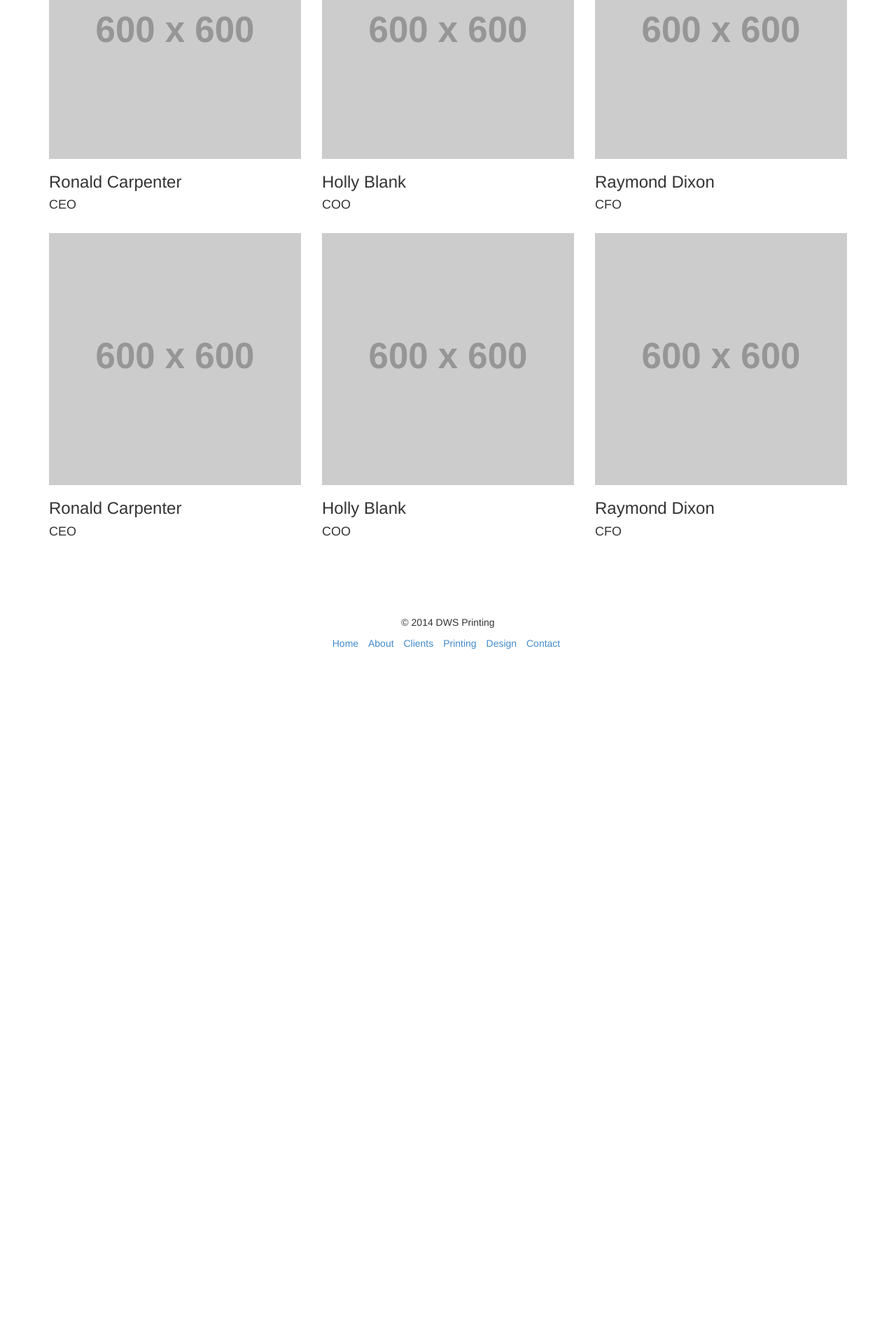
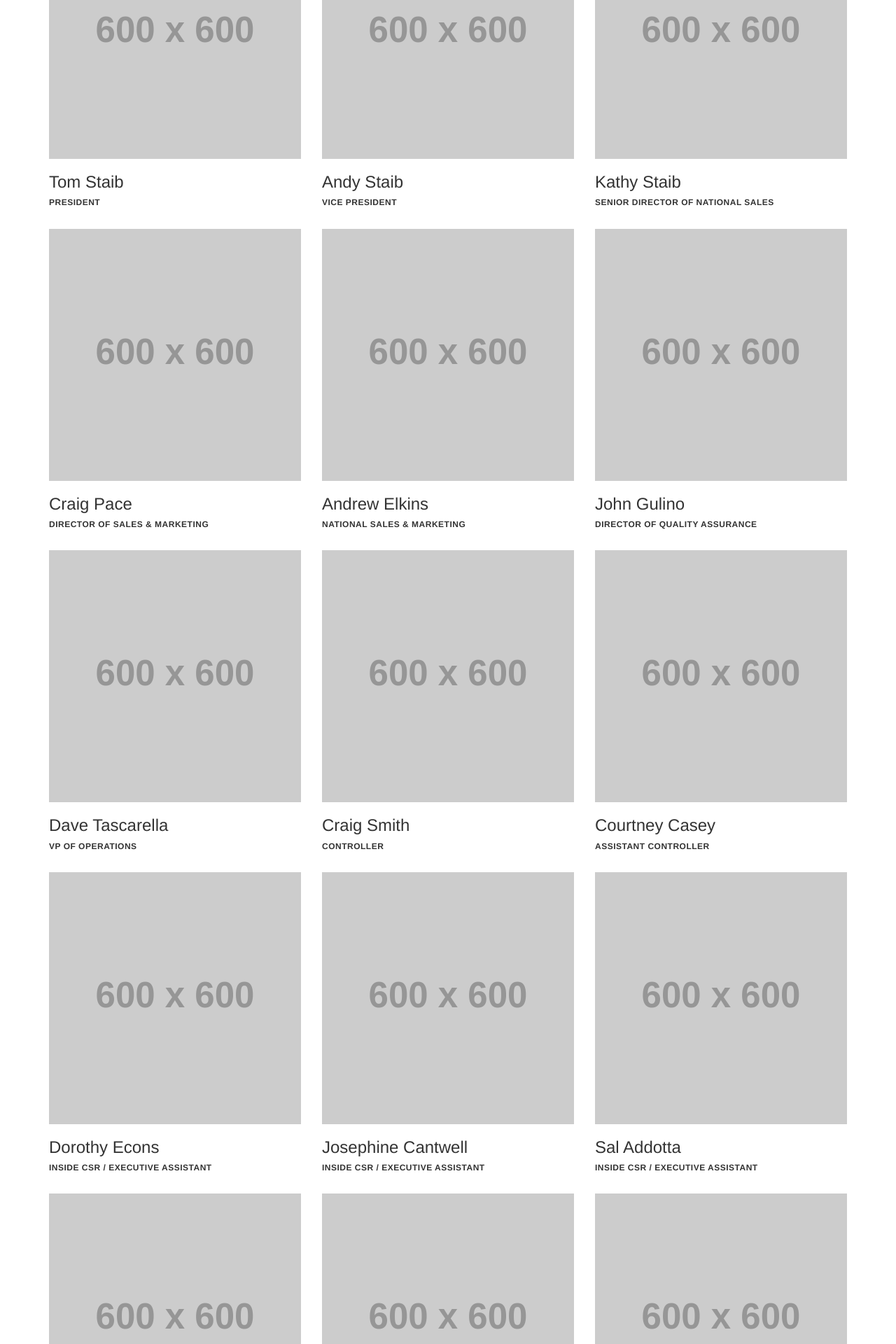
Before and after one commit to moizk/DWS-Jekyll, a Jekyll site: the page built from team.html, in a window 1280 px wide. Shown: the part 356-2276 px from the top of the page at 70% size. Built offline with Jekyll 4.4.1, drawn with Linux system fonts in a browser that asks for light colours; nearby versions of some CDN libraries; Markdown is read by kramdown in place of the engine named in the settings; before the commit the page ends 1295 px from its top, so only the background shows below that; some of the changed text lies outside the part shown.

Commit message:
Update team and story page

```diff
--- a/css/main.scss
+++ b/css/main.scss
@@ -127,6 +127,33 @@ div.legacy-page {
     font-size: 18px;
     line-height: 1.5;
     font-weight: 400;
+    /* Visual */
+    /* Misc */
+  }
+}
+
+div.team-page {
+  /* Positioning */
+  /* Box-model */
+  /* Typography */
+  font-family: "proxima-nova", Helvetica, sans-serif;
+  /* Visual */
+  /* Misc */
+  h3 {
+    /* Positioning */
+    /* Box-model */
+    /* Typography */
+    /* Visual */
+    /* Misc */
+  }
+  h4 {
+    /* Positioning */
+    /* Box-model */
+    /* Typography */
+    font-size: 12px;
+    font-weight: 600;
+    letter-spacing: .5px;
+    text-transform: uppercase;
     /* Visual */
     /* Misc */
   }
@@ -355,6 +382,20 @@ div.footer {
   padding-top: 100px;
 }
 
+h1#story-headline {
+  /* Positioning */
+  /* Box-model */
+  margin-top: 50px;
+  margin-bottom: 50px;
+  /* Typography */
+  font-family: "proxima-nova", Helvetica, arial, sans-serif;
+  font-size: 50px;
+  font-weight: bold;
+  text-align: center;
+  /* Visual */
+  /* Misc */
+}
+
 div.minimal-story-container {
   /* Positioning */
   /* Box-model */
--- a/story.html
+++ b/story.html
@@ -2,9 +2,9 @@
 layout: default
 title: Story - DWS Printing
 ---
-  <img src="img/story/1982.jpg" class="img-responsive">
+  <h1 class="text-center" id="story-headline">Our Story</h1>
   <div class="minimal-story-container">
-    <h1>Our Story</h1>
+    <img src="img/story/1982.jpg" class="img-responsive">
     <p>Lorem ipsum dolor sit amet, consectetur adipiscing elit. Pellentesque et elit euismod augue molestie mollis sit amet sit amet turpis. Phasellus non libero neque. Curabitur non cursus tortor, sit amet laoreet massa. Nulla lobortis, nisi in malesuada molestie, ante augue gravida sapien, ut blandit erat justo nec dolor. Etiam ac sollicitudin libero, placerat blandit augue. Class aptent taciti sociosqu ad litora torquent per conubia nostra, per inceptos himenaeos. Curabitur non augue sem. Fusce id posuere purus. Proin bibendum urna eget ullamcorper pretium. Etiam pulvinar justo a sagittis imperdiet. Aenean convallis justo in erat dictum, eget egestas elit interdum. Nullam fringilla at est ac vestibulum. Donec elit dui, elementum ut bibendum at, eleifend ac dolor.</p>
     <p>Nullam vulputate, libero quis consequat ultrices, justo enim consectetur felis, vel sodales tortor lectus id magna. Curabitur faucibus leo nec pulvinar facilisis. Sed tempor libero at interdum malesuada. Integer elementum risus nisi, in sollicitudin metus venenatis et. Proin congue felis nec urna condimentum egestas. Nulla ac purus nec odio faucibus feugiat. In sagittis dolor eu eleifend placerat. Mauris dui erat, adipiscing vestibulum nibh vel, cursus vulputate mi.</p>
   </div>
--- a/team.html
+++ b/team.html
@@ -11,39 +11,110 @@ title: Team Page
         <li><a href="#">Design</a></li>
         <li><a href="#">Printing</a></li>
       </ul>
+      <div class="team-page">
         <div class="row">
           <div class="col-sm-4">
             <img src="http://placehold.it/600x600" class="img-responsive">
-          <h3>Ronald Carpenter</h3>
-          <h4>CEO</h4>
+            <h3>Tom Staib</h3>
+            <h4>President</h4>
           </div>
           <div class="col-sm-4">
             <img src="http://placehold.it/600x600" class="img-responsive">
-          <h3>Holly Blank</h3>
-          <h4>COO</h4>
+            <h3>Andy Staib</h3>
+            <h4>Vice President</h4>
           </div>
           <div class="col-sm-4">
             <img src="http://placehold.it/600x600" class="img-responsive">
-          <h3>Raymond Dixon</h3>
-          <h4>CFO</h4>
+            <h3>Kathy Staib</h3>
+            <h4>Senior Director of National Sales</h4>
           </div>
         </div>
         <br>
         <div class="row">
           <div class="col-sm-4">
             <img src="http://placehold.it/600x600" class="img-responsive">
-          <h3>Ronald Carpenter</h3>
-          <h4>CEO</h4>
+            <h3>Craig Pace</h3>
+            <h4>Director of Sales & Marketing</h4>
           </div>
           <div class="col-sm-4">
             <img src="http://placehold.it/600x600" class="img-responsive">
-          <h3>Holly Blank</h3>
-          <h4>COO</h4>
+            <h3>Andrew Elkins</h3>
+            <h4>National Sales & Marketing</h4>
           </div>
           <div class="col-sm-4">
             <img src="http://placehold.it/600x600" class="img-responsive">
-          <h3>Raymond Dixon</h3>
-          <h4>CFO</h4>
+            <h3>John Gulino</h3>
+            <h4>Director of Quality Assurance</h4>
+          </div>
+        </div>
+        <br>
+        <div class="row">
+          <div class="col-sm-4">
+            <img src="http://placehold.it/600x600" class="img-responsive">
+            <h3>Dave Tascarella</h3>
+            <h4>VP of Operations</h4>
+          </div>
+          <div class="col-sm-4">
+            <img src="http://placehold.it/600x600" class="img-responsive">
+            <h3>Craig Smith</h3>
+            <h4>Controller</h4>
+          </div>
+          <div class="col-sm-4">
+            <img src="http://placehold.it/600x600" class="img-responsive">
+            <h3>Courtney Casey</h3>
+            <h4>Assistant Controller</h4>
+          </div>
+        </div>
+        <br>
+        <div class="row">
+          <div class="col-sm-4">
+            <img src="http://placehold.it/600x600" class="img-responsive">
+            <h3>Dorothy Econs</h3>
+            <h4>Inside CSR / Executive Assistant</h4>
+          </div>
+          <div class="col-sm-4">
+            <img src="http://placehold.it/600x600" class="img-responsive">
+            <h3>Josephine Cantwell</h3>
+            <h4>Inside CSR / Executive Assistant</h4>
+          </div>
+          <div class="col-sm-4">
+            <img src="http://placehold.it/600x600" class="img-responsive">
+            <h3>Sal Addotta</h3>
+            <h4>Inside CSR / Executive Assistant</h4>
+          </div>
+        </div>
+        <br>
+        <div class="row">
+          <div class="col-sm-4">
+            <img src="http://placehold.it/600x600" class="img-responsive">
+            <h3>Ben Owens</h3>
+            <h4>Creative Director</h4>
+          </div>
+          <div class="col-sm-4">
+            <img src="http://placehold.it/600x600" class="img-responsive">
+            <h3>Jason Attard</h3>
+            <h4>Prepress Production</h4>
+          </div>
+          <div class="col-sm-4">
+            <img src="http://placehold.it/600x600" class="img-responsive">
+            <h3>Laura Johnston</h3>
+            <h4>Production / Retoucher</h4>
+          </div>
+        </div>
+        <br>
+        <div class="row">
+          <div class="col-sm-4">
+            <img src="http://placehold.it/600x600" class="img-responsive">
+            <h3>Marie Guntis</h3>
+            <h4>Shipping Manager</h4>
+          </div>
+          <div class="col-sm-4">
+            <img src="http://placehold.it/600x600" class="img-responsive">
+            <h3>Luis Estrada</h3>
+            <h4>QA Assistant</h4>
+          </div>
+          <div class="col-sm-4">
           </div>
         </div>
       </div>
+    </div>
```
Lines whose indentation alone changed are shown as unchanged.
